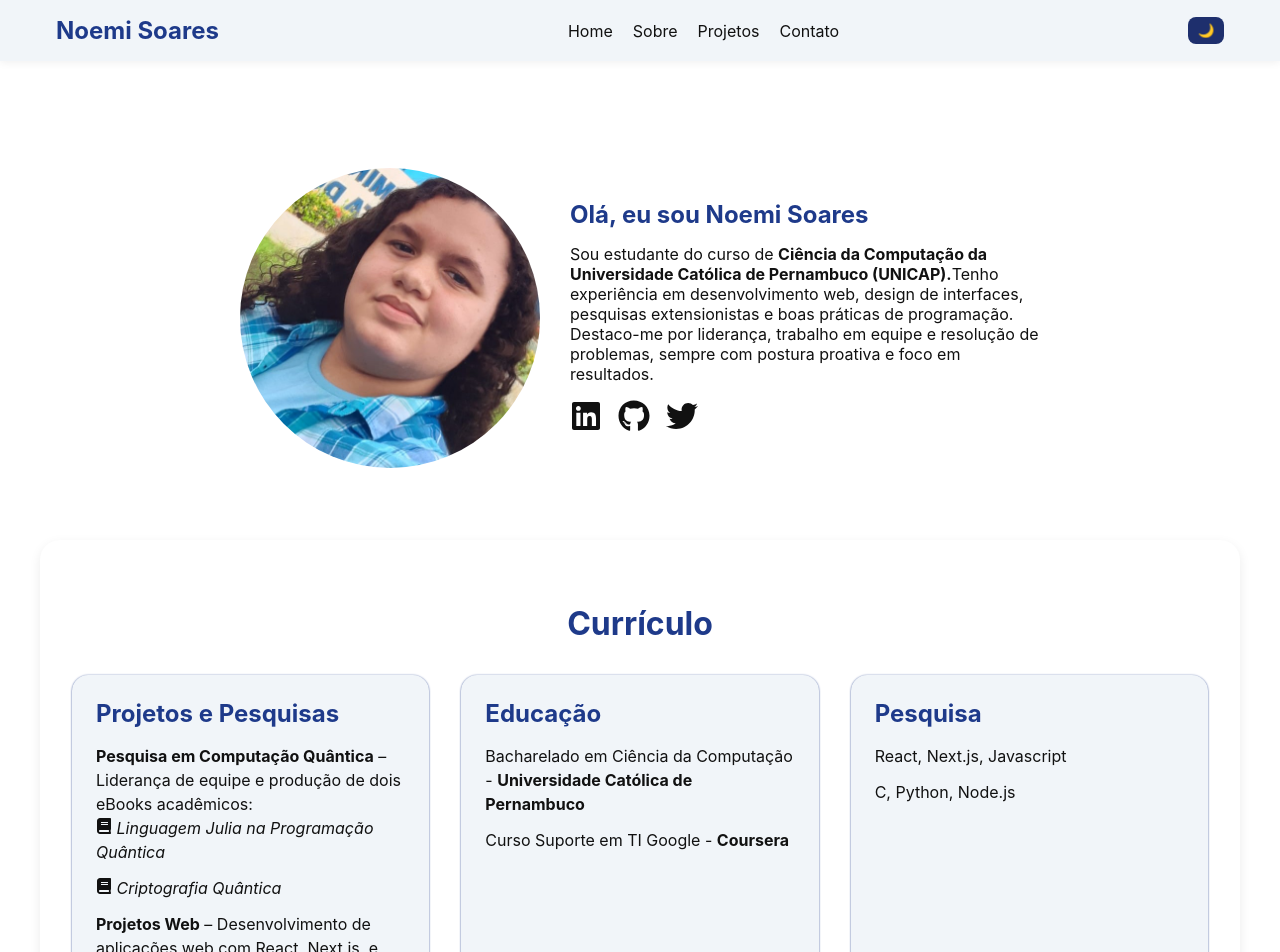
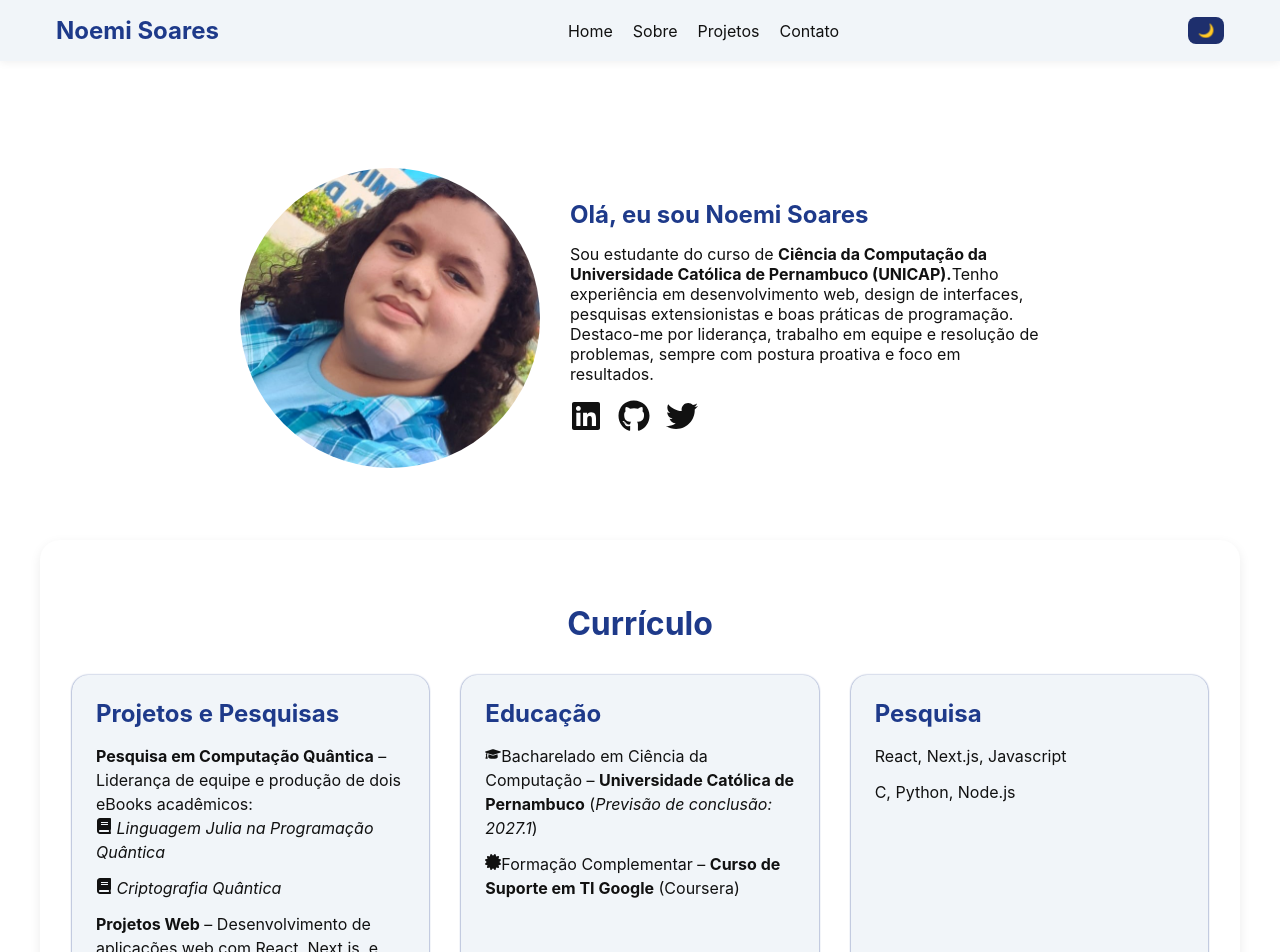
Before and after one commit to noemisoares/noemi-portfolio, a Next.js app in the folder my-portfolio/: page / in a window 1280 px wide. Shown: the top 952 px of the page. Built offline with nearby package versions, Linux system fonts and the light colour scheme.

Commit message:
adicionando formação

```diff
--- a/my-portfolio/components/Resume.js
+++ b/my-portfolio/components/Resume.js
@@ -1,5 +1,6 @@
 import styles from "./resume.module.css";
 import { FaBook } from "react-icons/fa";
+import { FaGraduationCap, FaCertificate } from "react-icons/fa";
 
 export function Resume() {
   return (
@@ -20,8 +21,8 @@ export function Resume() {
                     rel="noopener noreferrer"
                     className="linkEbook"
                   >
-                    <FaBook className="iconEbook" /> <i>Linguagem Julia na
-                    Programação Quântica</i>
+                    <FaBook className="iconEbook" />{" "}
+                    <i>Linguagem Julia na Programação Quântica</i>
                   </a>
                 </li>
                 <li>
@@ -31,7 +32,8 @@ export function Resume() {
                     rel="noopener noreferrer"
                     className="linkEbook"
                   >
-                    <FaBook className="iconEbook" /> <i>Criptografia Quântica</i>
+                    <FaBook className="iconEbook" />{" "}
+                    <i>Criptografia Quântica</i>
                   </a>
                 </li>
               </ul>
@@ -45,12 +47,19 @@ export function Resume() {
         <div className={styles.card}>
           <h3>Educação</h3>
           <ul>
-            <li>
-              Bacharelado em Ciência da Computação -{" "}
+            <li className="eduItem">
+              <FaGraduationCap className="iconEdu" />
+              Bacharelado em Ciência da Computação –{" "}
               <strong>Universidade Católica de Pernambuco</strong>
+              <span className="eduDetalhe">
+                {" "}
+                (<i>Previsão de conclusão: 2027.1</i>)
+              </span>
             </li>
-            <li>
-              Curso Suporte em TI Google - <strong>Coursera</strong>
+            <li className="eduItem">
+              <FaCertificate className="iconEdu" />
+              Formação Complementar –{" "}
+              <strong>Curso de Suporte em TI Google</strong> (Coursera)
             </li>
           </ul>
         </div>
--- a/my-portfolio/components/resume.module.css
+++ b/my-portfolio/components/resume.module.css
@@ -27,7 +27,6 @@
   padding: 1.5rem;
   box-shadow: 0 0.5px 2px var(--primary);
   transition: transform 0.2s ease, background 0.3s ease, color 0.3s ease;
-  color: var(--text);
 }
 
 .card:hover {
@@ -48,12 +47,10 @@
 .card li {
   margin-bottom: 0.75rem;
   line-height: 1.5;
-  color: var(--text);
 }
 
 .linkEbook {
   color: var(--primary);
-  text-decoration: none;
   font-weight: bold;
   transition: color 0.3s ease;
   display: flex;
@@ -70,3 +67,24 @@
   color: var(--primary);
   font-size: 1.2rem;
 }
+
+.eduItem {
+  display: flex;
+  align-items: center;
+  gap: 10px;
+  margin-bottom: 10px;
+  font-size: 1rem;
+}
+
+.iconEdu {
+  color: var(--primary);
+  font-size: 1.5rem;
+  margin: 10px;
+}
+
+.eduDetalhe {
+  font-size: 0.9rem;
+  color: gray;
+  margin-left: 5px;
+  font-style: italic;
+}
```
